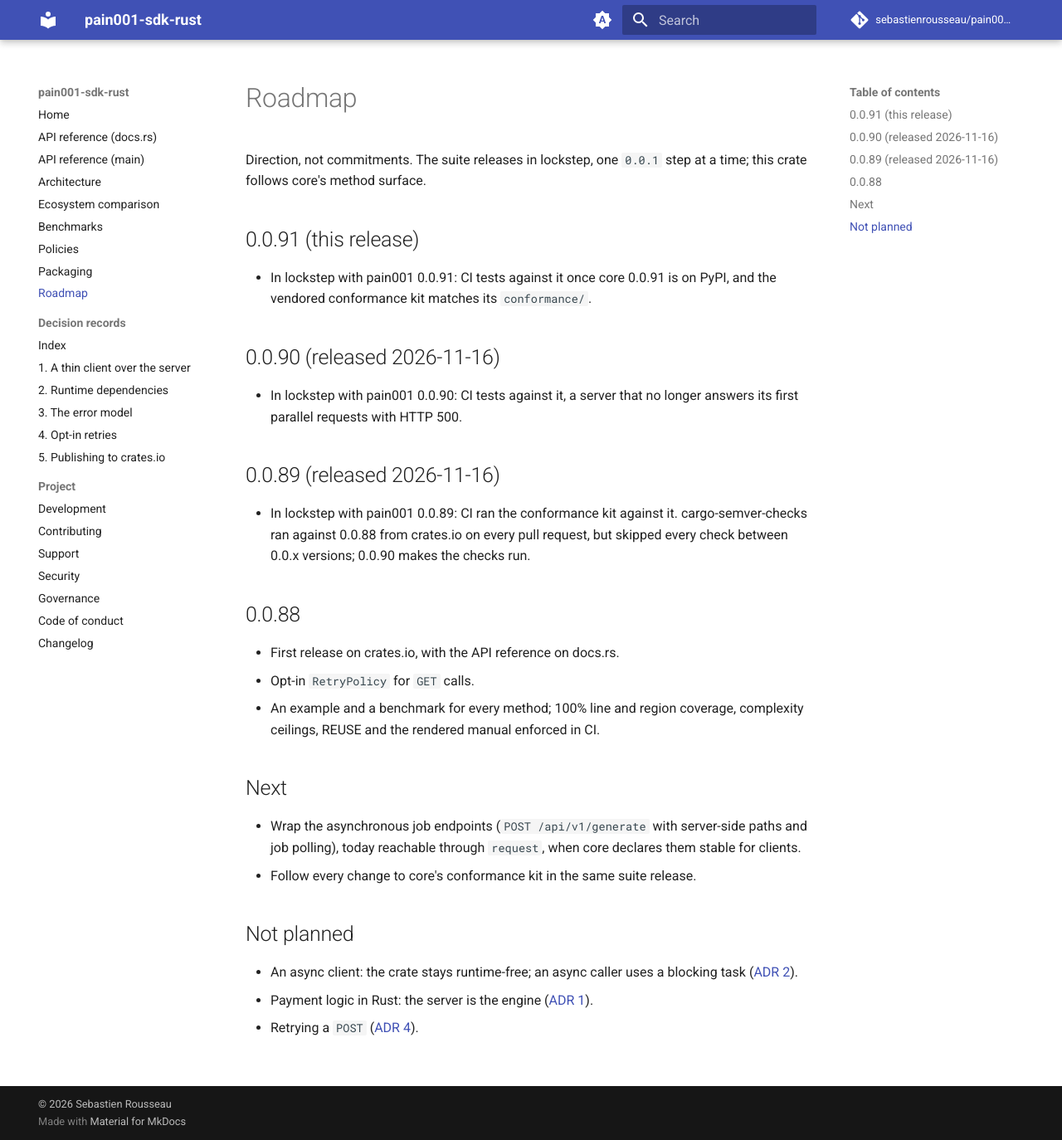
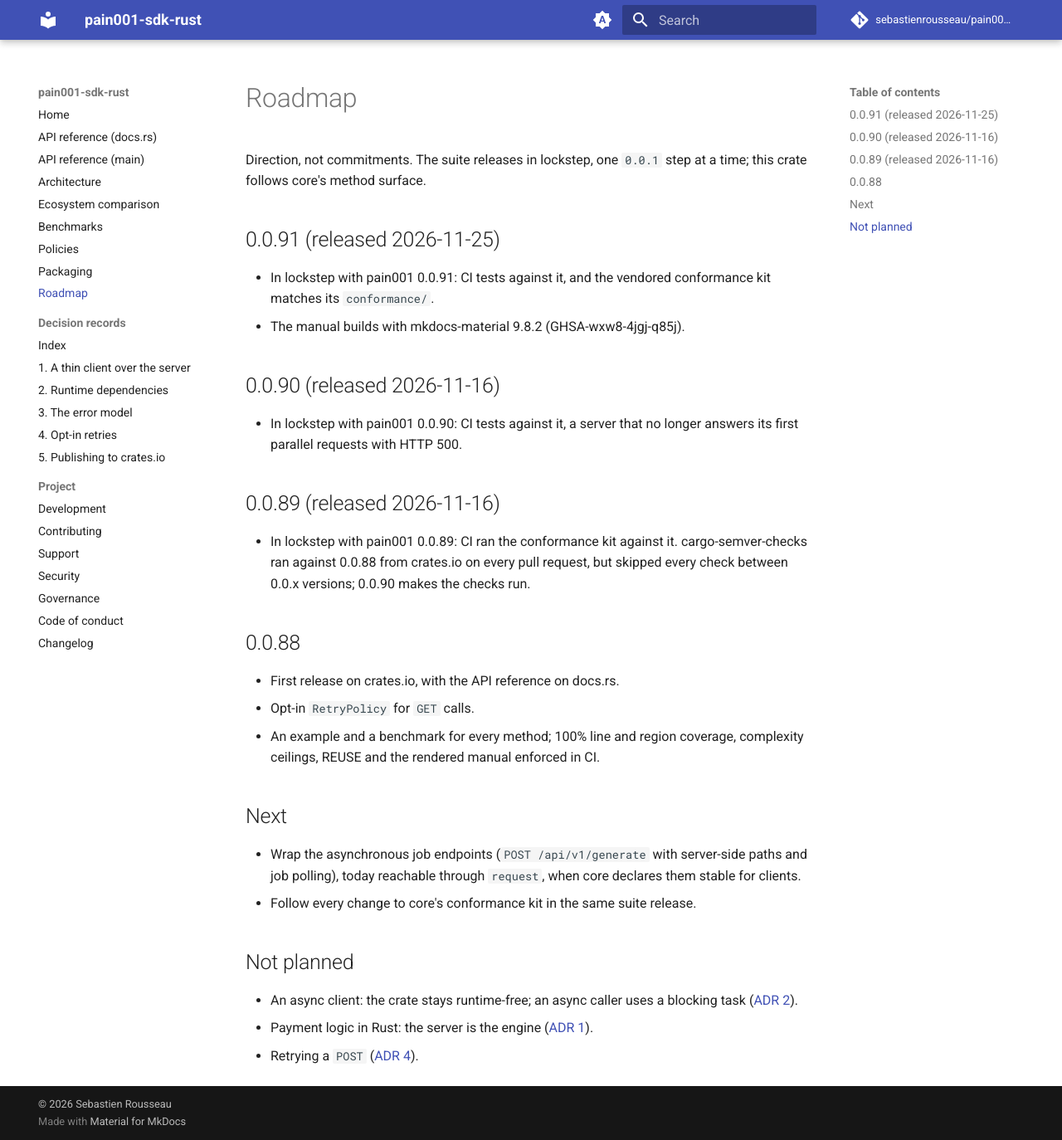
Before and after one commit to sebastienrousseau/pain001-sdk-rust, an MkDocs documentation site: the page built from docs/ROADMAP.md, in a window 1280 px wide and 1374 px high. Shown: the whole window at 83% size. Built offline with MkDocs 1.6.1 and Material for MkDocs 9.7.7, drawn with Linux system fonts in a browser that asks for light colours; comment, search, counter and statistics services are not loaded.

Commit message:
chore(release): prepare 0.0.91
Dates the 0.0.91 section 2026-11-25, in lockstep with pain001 0.0.91,
now on PyPI. CI's conformance server moves to pain001[api]==0.0.91:
ci/server-requirements.txt is regenerated with its header command and
its pain001 hashes match PyPI's wheel and sdist. The vendored
conformance kit is byte-identical to core v0.0.91's, which is unchanged
since 0.0.90, so it is not touched.

The release highlights, roadmap, CITATION date and the statements that
name the server CI tests against (install snippets, requirements, the
support notes and the bug form's placeholder) move to 0.0.91; rows and
sections that record earlier releases stay as they were.

---
THE ARCHITECT ᛫ Sebastien Rousseau ᛫ https://sebastienrousseau.com
THE ENGINE ᛞ EUXIS ᛫ Enterprise Unified Execution Intelligence System ᛫ https://euxis.co

Assisted-by: Claude Code:claude-opus-5-5 uv pip-audit
Co-Authored-By: Claude Opus 5.5 <noreply@anthropic.com>
Signed-off-by: Sebastien Rousseau <sebastienrousseau@users.noreply.github.com>

```diff
--- a/docs/ROADMAP.md
+++ b/docs/ROADMAP.md
@@ -5,11 +5,11 @@
 Direction, not commitments. The suite releases in lockstep, one `0.0.1`
 step at a time; this crate follows core's method surface.
 
-## 0.0.91 (this release)
+## 0.0.91 (released 2026-11-25)
 
-- In lockstep with pain001 0.0.91: CI tests against it once core
-  0.0.91 is on PyPI, and the vendored conformance kit matches its
-  `conformance/`.
+- In lockstep with pain001 0.0.91: CI tests against it, and the
+  vendored conformance kit matches its `conformance/`.
+- The manual builds with mkdocs-material 9.8.2 (GHSA-wxw8-4jgj-q85j).
 
 ## 0.0.90 (released 2026-11-16)
 
```
Also changed, not shown: CHANGELOG.md (+3 -2 lines), CONTRIBUTING.md (+1 -1 lines), README.md (+2 -2 lines), docs/POLICIES.md (+1 -1 lines), releases/v0.0.91.md (added, +15 -0 lines), 4 other files.
